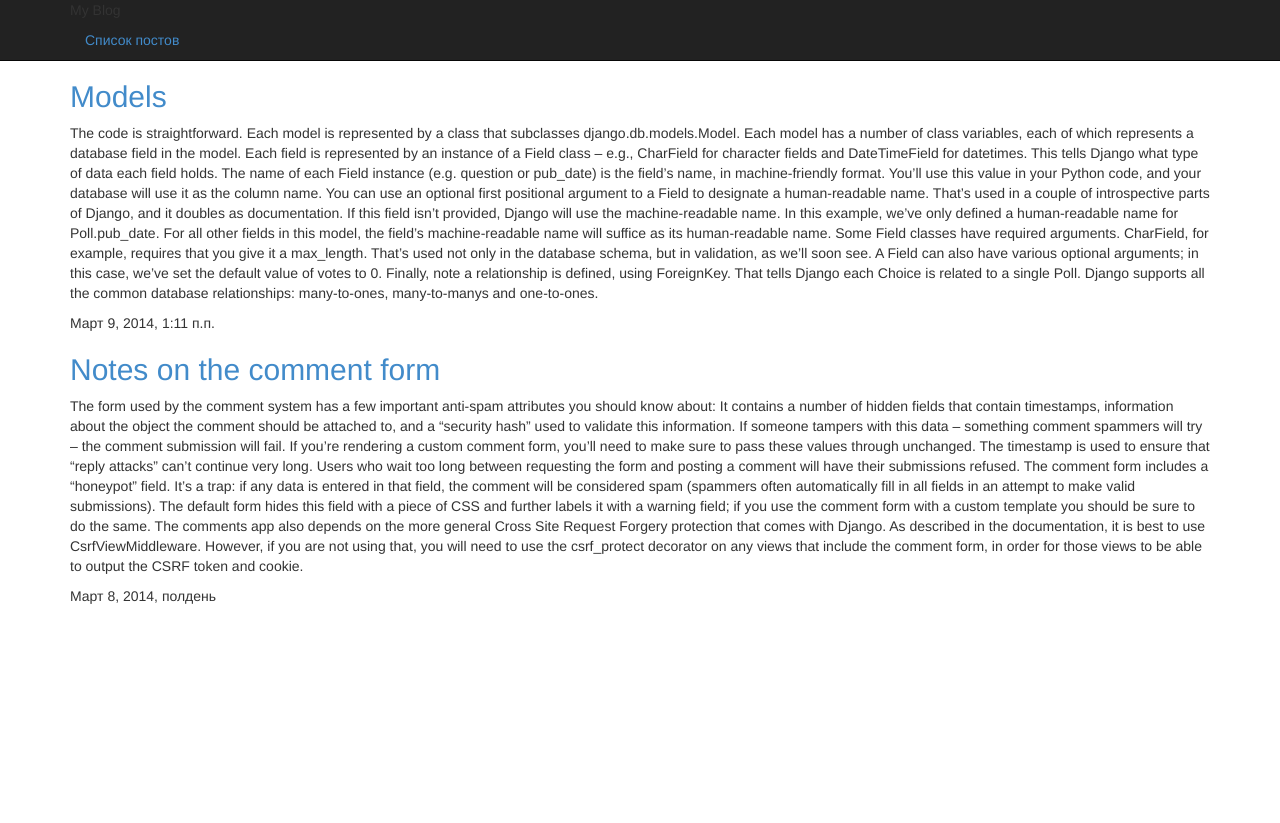
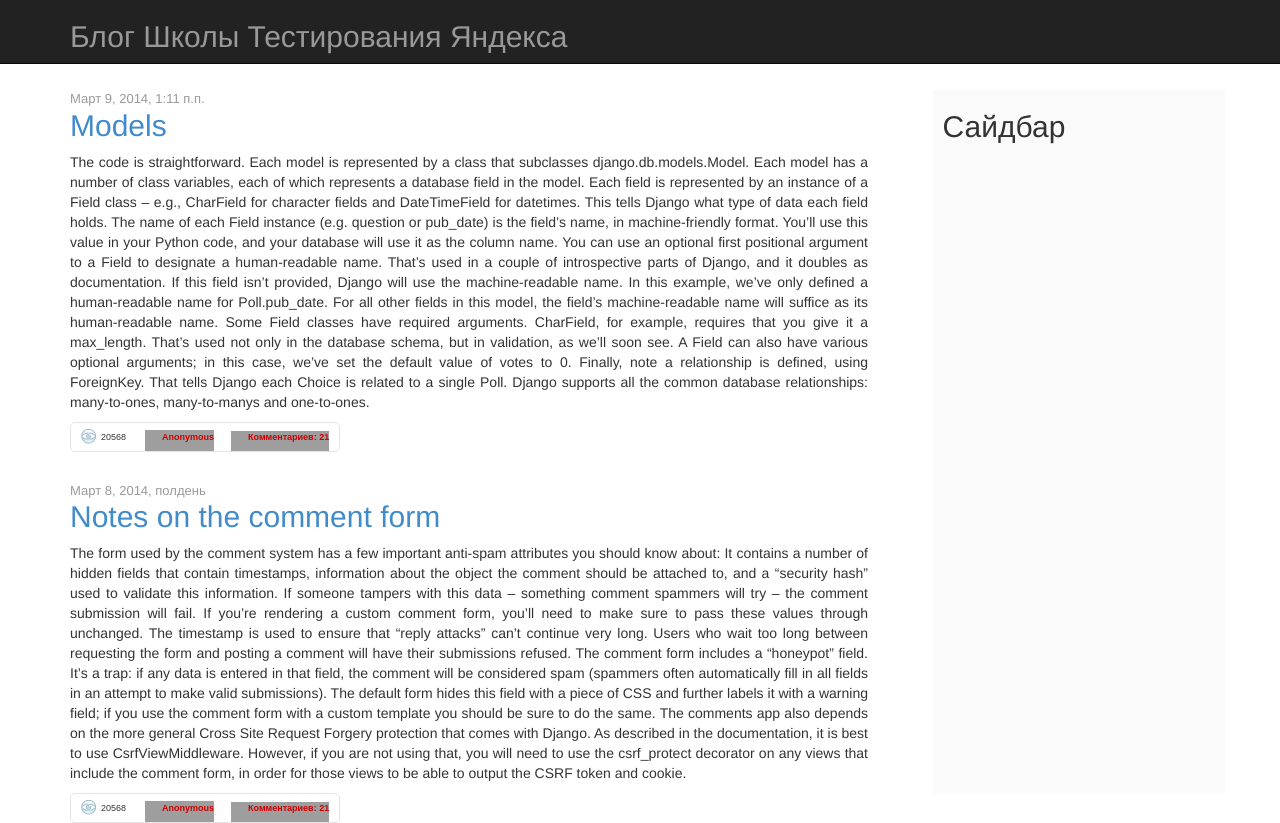
Before and after one commit to kaera/shtbs_blog, a Django app: page /blog/ in a window 1280 px wide. Before the commit the page ends 604 px from the top, so only its background shows below. Run offline with Django 3.2, Linux system fonts and the light colour scheme; data comes from the database, SQL or seed files in the repository; parts of the project's set-up code (start-up, migrations or seed data) failed here and were passed over; some libraries are stand-ins or nearby versions; grey boxes are pictures that could not be loaded.

Commit message:
habrahabr style

```diff
--- a/blog/templates/blog/base.html
+++ b/blog/templates/blog/base.html
@@ -4,16 +4,17 @@
         <meta charset="utf-8" />
         <title>MyBlog</title>
         <link href="{{STATIC_URL}}bootstrap/css/bootstrap.css" rel="stylesheet">
+        <link href="{{STATIC_URL}}main.css" rel="stylesheet">
         <style>
             body {
                 padding-top: 60px; /* 60px to make the container go all the way to the bottom of the topbar */
             }
         </style>
-        <link href="{{STATIC_URL}}bootstrap/css/bootstrap-responsive.css" rel="stylesheet">
+        <!-- <link href="{{STATIC_URL}}bootstrap/css/bootstrap&#45;responsive.css" rel="stylesheet"> -->
         <!--[if lt IE 9]>
         <script src="http://html5shim.googlecode.com/svn/trunk/html5.js"></script>
         <![endif]-->
-        <script src="{{STATIC_URL}}bootstrap/js/bootstrap.js" type="text/javascript"></script>
+        <!-- <script src="{{STATIC_URL}}bootstrap/js/bootstrap.js" type="text/javascript"></script> -->
         {% block extrahead %}
         {% endblock %}
         <script type="text/javascript">
@@ -28,11 +29,11 @@
 <div class="navbar navbar-inverse navbar-fixed-top">
     <div class="navbar-inner">
         <div class="container">
-            <div class="brand">My Blog</div>
-            <ul class="nav">
-                <li><a href="{% url 'list' %}" class="">Список постов</a></li>
-            </ul>
-
+            <!-- <div class="navbar&#45;brand">Блог Школы Тестирования Яндекса</div> -->
+            <h2 class="logo">Блог Школы Тестирования Яндекса</h2>
+            <!-- <ul class="nav"> -->
+            <!--     <li><a href="{% url 'list' %}" class="">Список постов</a></li> -->
+            <!-- </ul> -->
         </div>
     </div>
 
--- a/blog/templates/blog/post_list.html
+++ b/blog/templates/blog/post_list.html
@@ -1,12 +1,34 @@
 {% extends 'blog/base.html' %}
 
 {% block content %}
-    {% for post in object_list %}
-        <h2><a href="{{ post.get_absolute_url }}">{{ post.title }}</a></h2>
-        <p>{{ post.content }}</p>
-        <p>{{ post.date}}</p>
-    {% empty %}
-    <p>Нет постов</p>
-    {% endfor %}
+
+    <aside class='sidebar'>
+        <h2>Сайдбар</h2>
+    </aside>
+
+    <div class='posts'>
+        {% for post in object_list %}
+            <div class='post'>
+                <div class="published">{{ post.date }}</div>
+                <h2><a href="{{ post.get_absolute_url }}">{{ post.title }}</a></h2>
+                <div class="post-content">{{ post.content }}</div>
+
+                <div class="infopanel_wrapper">
+                    <div class="infopanel">
+                        <div class="pageviews" title="Просмотры поста">20568</div>
+                        <div class="author">
+                            <a title="Автор текста" href="">Anonymous</a>
+                        </div>
+                        <div class="comments">
+                            <a title="Читать комментарии" href="http://habrahabr.ru/post/215091/#comments">Комментариев: <span class="all">21</span> </a>
+                        </div>
+                    </div>
+                    <!-- <div class="clear"></div> -->
+                </div>
+            </div>
+        {% empty %}
+        <p>Нет постов</p>
+        {% endfor %}
+    </div>
 
 {% endblock %}
--- /dev/null
+++ b/static/main.css
@@ -0,0 +1,97 @@
+.logo {
+    color: #999;
+}
+
+.container {
+    position: relative;
+}
+
+.sidebar {
+    position: absolute;
+    background-color: #fafafa;
+    right: 0;
+    top: 30px;
+    bottom: 30px;
+    left: 75%;
+    padding-left: 10px;
+}
+
+.posts {
+    margin-top: 30px;
+    margin-right: 30%;
+}
+
+.post {
+    margin-top: 30px;
+}
+
+.post h2 {
+    margin-top: 0;
+}
+
+.post-content {
+    text-align: justify;
+}
+
+.post .published {
+    font-size: 13px;
+    color: #999;
+}
+
+.post .infopanel_wrapper {
+    margin-top: 10px;
+}
+
+
+
+
+
+
+
+
+
+/* копипаста с хабра */
+
+.infopanel{display: inline-block;vertical-align: middle;font-family:Arial,sans-serif;font-size:11px;border: 1px solid #E5E5E5;padding:0 10px;-webkit-border-radius: 5px;-moz-border-radius: 5px;border-radius: 5px;}
+.infopanel.hidden{display: none;}
+.infopanel .novote{float:left;margin-right:15px;font-size:9px;padding-top:8px;}
+
+.infopanel .informative{float:left;color:#e41c00;font-size:9px;text-align:left;padding:0px;padding-left:13px;margin-left:20px;line-height:28px;background: url(/images/qa.png) no-repeat 0px 6px;}
+.infopanel .informative a{color:#e41c00;text-decoration:none;font-size:9px;}
+.infopanel .informative span{color:#191919;}
+.infopanel .informative.positive,
+.infopanel .informative.accepted{}
+.infopanel .informative.positive a{color:#191919;}
+.infopanel .informative.accepted a{color:#299500;}
+
+
+
+.infopanel .pageviews{background: url(/static/images/pageviews.png) no-repeat 0px 6px;padding-left:20px;float:left;font-size:9px;line-height:28px;}
+
+.infopanel .author{position:relative;float:left;line-height:27px;margin-left:19px;font-weight: 700;background: url("/images/bg-user2.gif") no-repeat scroll 0 7px transparent;padding-left: 17px;}
+.infopanel .author a{font-size:9px;color:#CF0000;text-decoration:none;}
+.infopanel .author a:hover{color:#f17d7d;}
+.infopanel .author .rating{font-size:9px;color:#C6C;font-weight: bold;cursor: help;position:relative;top:-5px;left:0;white-space: nowrap;}
+.infopanel .author a.googleplus_profile{color:#eee;}
+.infopanel .author a.googleplus_profile:hover{color:blue;}
+
+
+.infopanel .original-author{float:left;line-height:27px;margin-left:20px;font-weight: 700;background: url("/images/bg-author-link.gif") no-repeat scroll 0 50% transparent;padding-left: 10px;}
+.infopanel .original-author a{font-size:9px;color:#CF0000;text-decoration:none;}
+.infopanel .original-author a:hover{color:#f17d7d;}
+
+.infopanel .downloaded{float:left;line-height:27px;margin-left:19px;font-weight: 700;background: url("/images/bg-author-link.gif") no-repeat scroll 0 9px transparent;padding-left: 8px;}
+.infopanel .downloaded a{font-size:9px;color:#CF0000;text-decoration:none;}
+.infopanel .downloaded a:hover{color:#f17d7d;}
+
+.infopanel .link{float:left;line-height:27px;margin-left:19px;font-weight: 700;background: url("/images/bg-author-link.gif") no-repeat scroll 0 50% transparent;padding-left: 10px;}
+.infopanel .link a{font-size:9px;color:#CF0000;text-decoration:none;}
+.infopanel .link a:hover{color:#f17d7d;}
+
+.infopanel .comments{float:left;line-height:27px;margin-left:17px;font-weight: 700;background: url("/images/bg-comments2.gif") no-repeat left 8px;}
+.infopanel .comments a{font-size:9px;color:#CF0000;text-decoration:none;padding-left: 17px;}
+.infopanel .comments a:hover{color:#f17d7d;}
+.infopanel .comments a .all{}
+.infopanel .comments a .new{color:#339900;}
+
+/* копипаста с хабра */
```
Also changed, not shown: static/images/pageviews.png (added).
